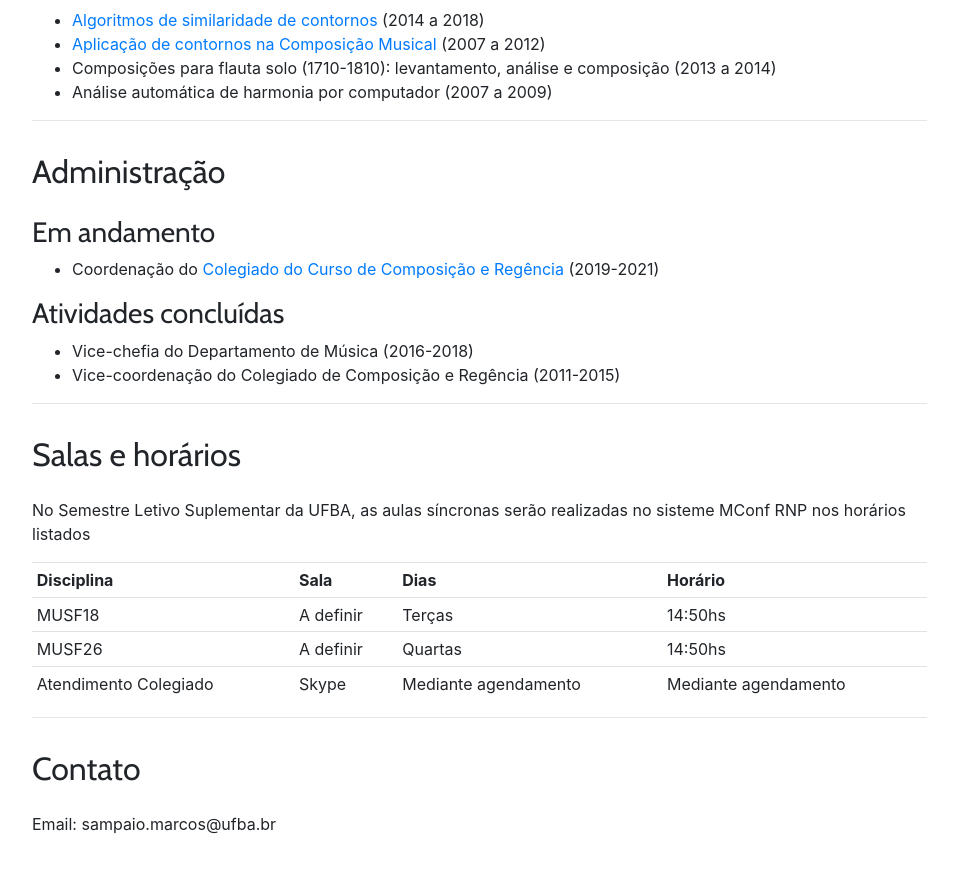
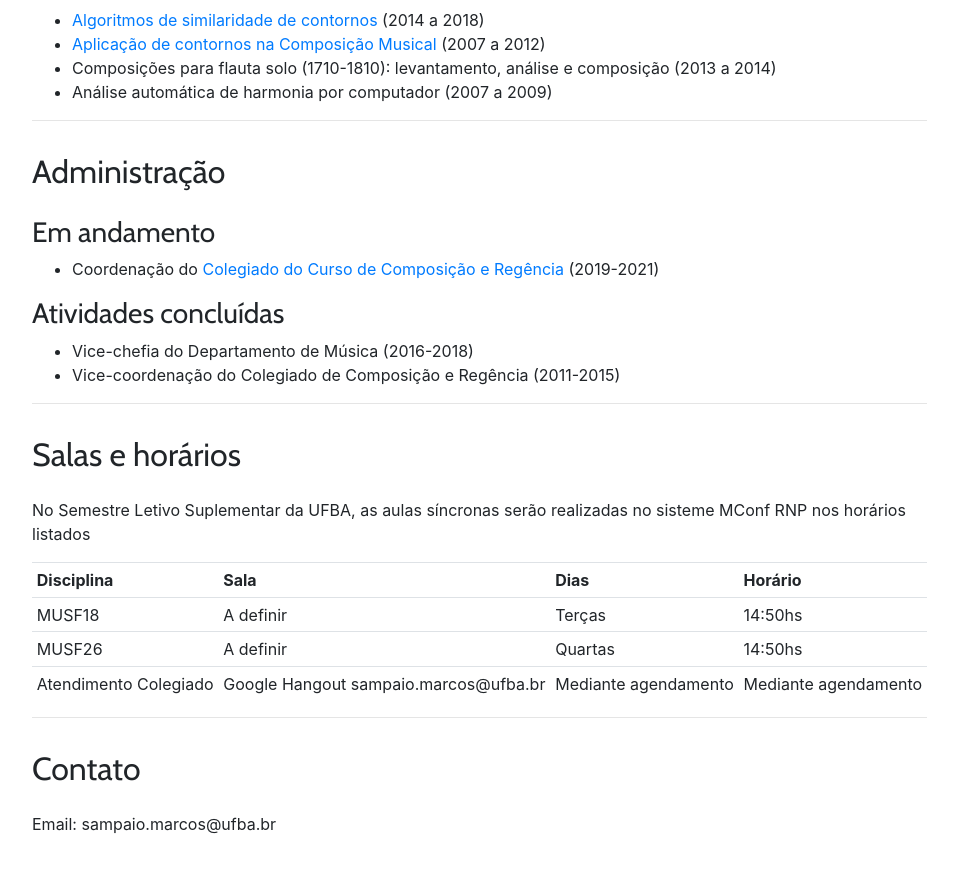
Before and after one commit to kroger/genosmus, a Jekyll site: the page built from _marcos/index.html, in a window 1280 px wide and 900 px high, scrolled down 1910 px. Shown: the top 873 px of the window, without its empty margins (68-1026 px from the left). Built offline with Jekyll 4.4.1, drawn with Linux system fonts in a browser that asks for light colours.

Commit message:
Alteração plataforma de atendimento

```diff
--- a/_marcos/index.html
+++ b/_marcos/index.html
@@ -196,7 +196,7 @@ target="_blank">Colegiado do Curso de Composição e Regência</a> (2019-2021)</
   </tr>
   <tr>
     <td>Atendimento Colegiado</td>
-    <td>Skype</td>
+    <td>Google Hangout {{ site.data.docentes.marcos.email }}</td>
     <td>Mediante agendamento</td>
     <td>Mediante agendamento</td>
   </tr>
```
